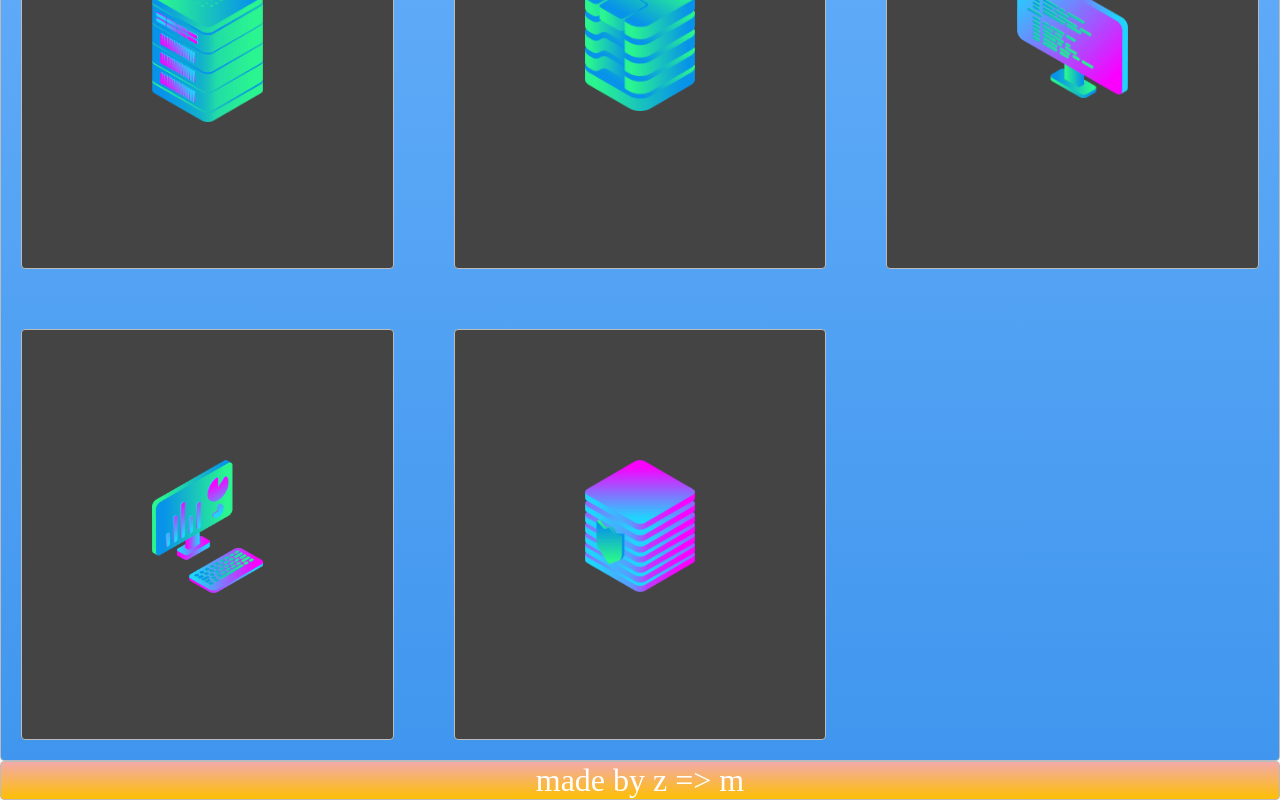
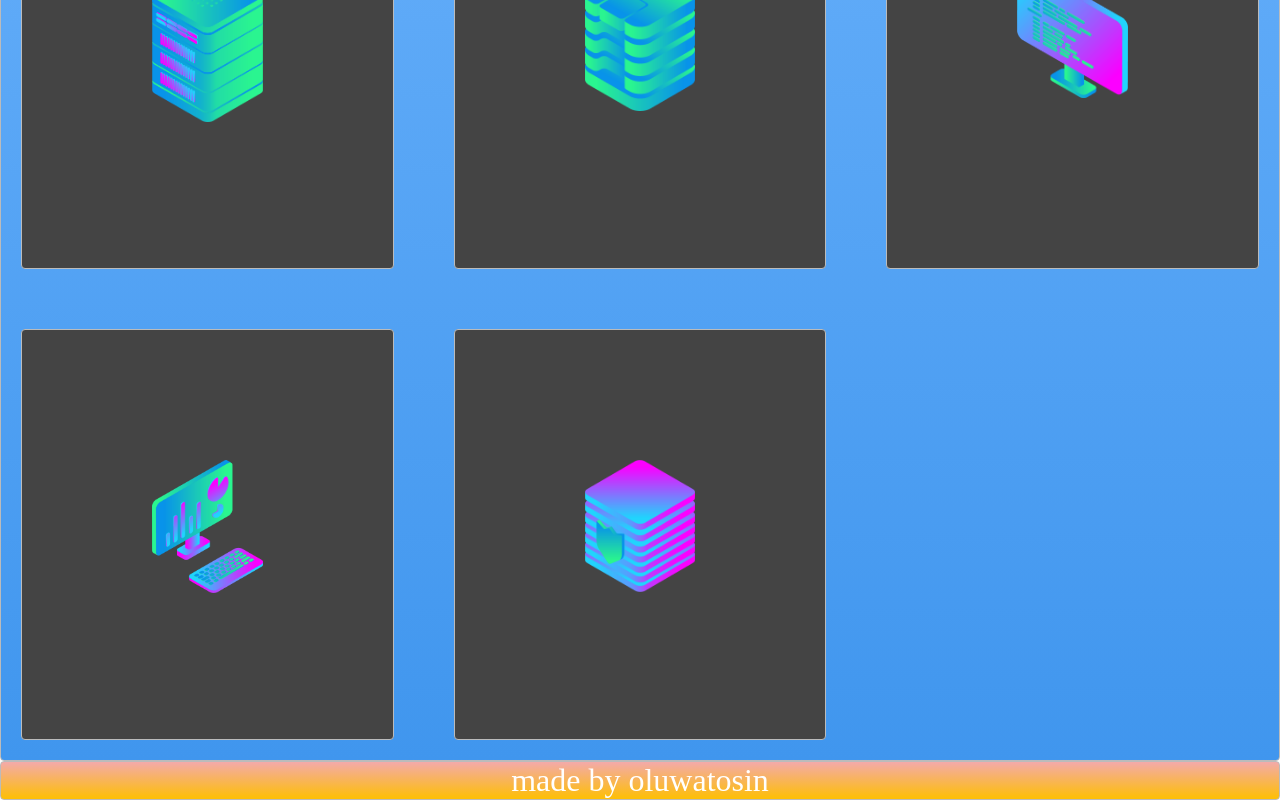
Before and after one commit to Ultimate-Guru/projectlayout, a plain HTML site: page index.html in a window 1280 px wide. Shown: the part 1163-1963 px from the top of the page. Drawn offline with Linux system fonts and the light colour scheme.

Commit message:
Update index.html

```diff
--- a/index.html
+++ b/index.html
@@ -25,7 +25,7 @@
     <div class="box zone"><img src="./img/desktop_analytics_2.png"></div>
     <div class="box zone"><img src="./img/server_safe_2.png"></div>
   </div>
-  <footer class="zone yellow">made by z => m</footer>
+  <footer class="zone yellow">made by oluwatosin</footer>
 </div>
 </body>
 </html>
```
